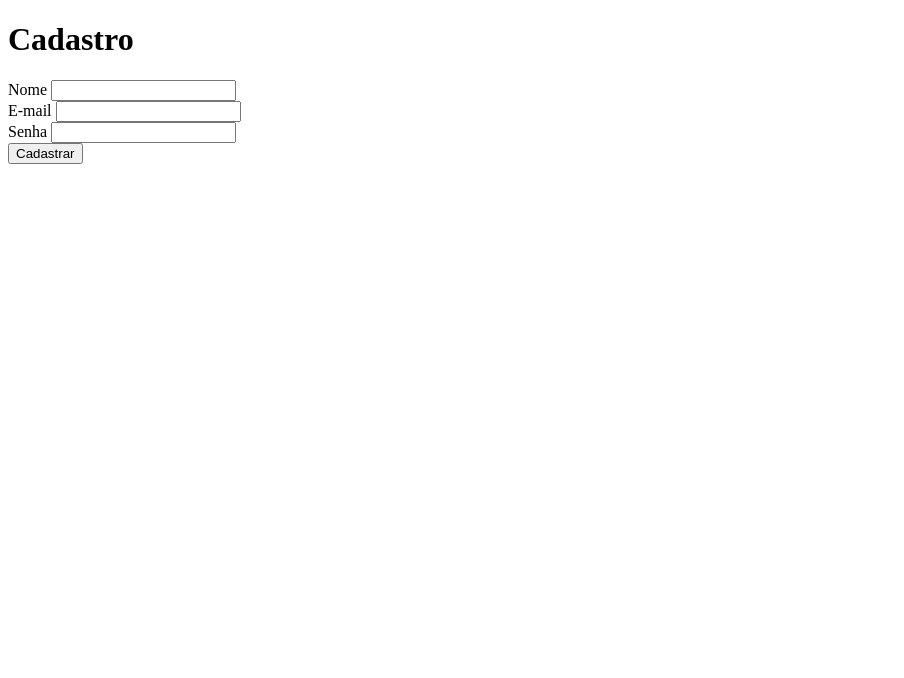
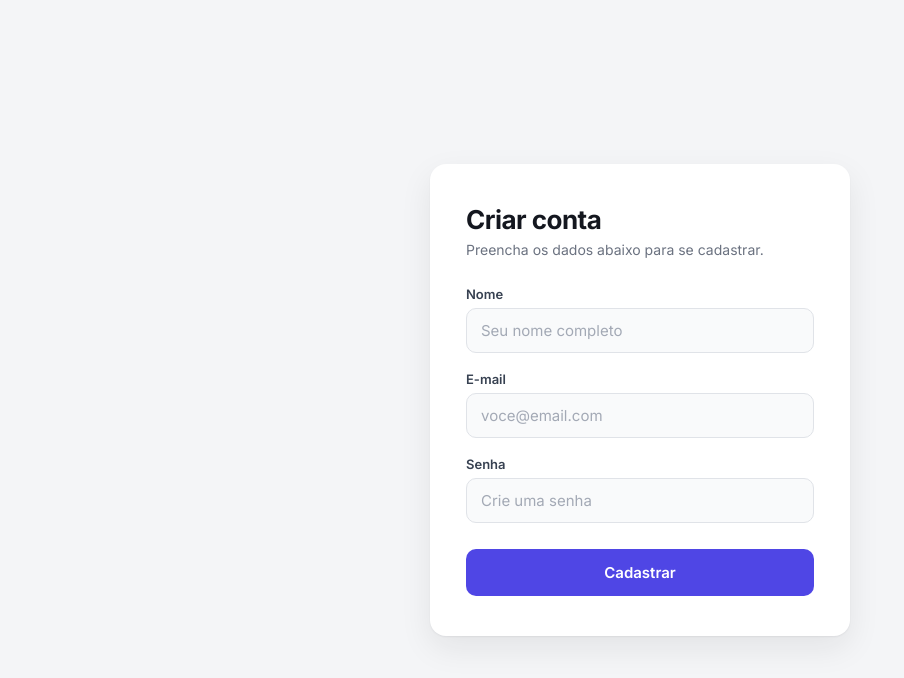
Before and after one commit to andreeerod/curso_ebac_frontend, a plain HTML site: page index.html in a window 1280 px wide. Shown: the whole page, without its empty margins (0-904 px from the left). Drawn offline with Linux system fonts and the light colour scheme.

Commit message:
Melhora o visual do formulário de cadastro

```diff
--- a/index.html
+++ b/index.html
@@ -4,23 +4,110 @@
     <meta charset="UTF-8">
     <meta name="viewport" content="width=device-width, initial-scale=1.0">
     <title>Formulário de Cadastro</title>
+    <link rel="preconnect" href="https://fonts.googleapis.com">
+    <link rel="preconnect" href="https://fonts.gstatic.com" crossorigin>
+    <link href="https://fonts.googleapis.com/css2?family=Inter:wght@400;500;600;700&display=swap" rel="stylesheet">
+    <style>
+        * { box-sizing: border-box; margin: 0; padding: 0; }
+
+        body {
+            min-height: 100vh;
+            display: flex;
+            align-items: center;
+            justify-content: center;
+            padding: 24px;
+            font-family: "Inter", system-ui, sans-serif;
+            background: #f4f5f7;
+            color: #14171f;
+        }
+
+        .card {
+            width: 100%;
+            max-width: 420px;
+            background: #fff;
+            border-radius: 16px;
+            padding: 40px 36px;
+            box-shadow: 0 1px 2px rgba(20, 23, 31, .06), 0 12px 32px rgba(20, 23, 31, .08);
+        }
+
+        h1 { font-size: 26px; font-weight: 700; letter-spacing: -.02em; }
+
+        .subtitulo { margin: 6px 0 28px; font-size: 14px; color: #6b7280; }
+
+        .campo { margin-bottom: 18px; }
+
+        label {
+            display: block;
+            margin-bottom: 6px;
+            font-size: 13px;
+            font-weight: 600;
+            color: #374151;
+        }
+
+        input {
+            width: 100%;
+            padding: 12px 14px;
+            font: inherit;
+            font-size: 15px;
+            color: inherit;
+            background: #f9fafb;
+            border: 1px solid #e0e3e8;
+            border-radius: 10px;
+            transition: border-color .15s, box-shadow .15s, background .15s;
+        }
+
+        input::placeholder { color: #a3a9b5; }
+
+        input:focus {
+            outline: none;
+            background: #fff;
+            border-color: #4f46e5;
+            box-shadow: 0 0 0 4px rgba(79, 70, 229, .15);
+        }
+
+        button {
+            width: 100%;
+            margin-top: 8px;
+            padding: 14px;
+            font: inherit;
+            font-size: 15px;
+            font-weight: 600;
+            color: #fff;
+            background: #4f46e5;
+            border: 0;
+            border-radius: 10px;
+            cursor: pointer;
+            transition: background .15s, transform .1s;
+        }
+
+        button:hover { background: #4338ca; }
+        button:active { transform: scale(.985); }
+
+        @media (max-width: 480px) {
+            .card { padding: 32px 22px; }
+        }
+    </style>
 </head>
 <body>
-    <h1>Cadastro</h1>
+    <main class="card">
+        <h1>Criar conta</h1>
+        <p class="subtitulo">Preencha os dados abaixo para se cadastrar.</p>
+
         <form action="#" method="post">
-        <div>
+            <div class="campo">
                 <label for="nome">Nome</label>
-            <input type="text" id="nome" name="nome" required>
+                <input type="text" id="nome" name="nome" placeholder="Seu nome completo" required>
             </div>
-        <div>
+            <div class="campo">
                 <label for="email">E-mail</label>
-            <input type="email" id="email" name="email" required>
+                <input type="email" id="email" name="email" placeholder="voce@email.com" required>
             </div>
-        <div>
+            <div class="campo">
                 <label for="senha">Senha</label>
-            <input type="password" id="senha" name="senha" required>
+                <input type="password" id="senha" name="senha" placeholder="Crie uma senha" required>
             </div>
             <button type="submit">Cadastrar</button>
         </form>
+    </main>
 </body>
 </html>
```
Lines whose indentation alone changed are shown as unchanged.
